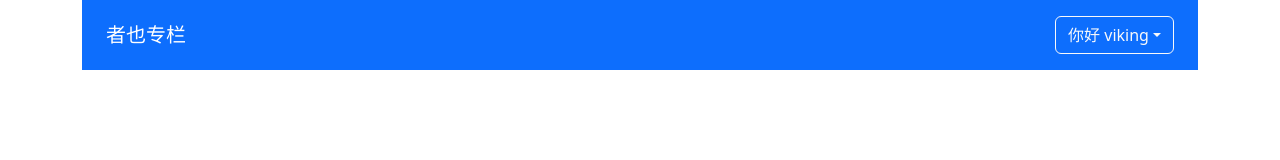
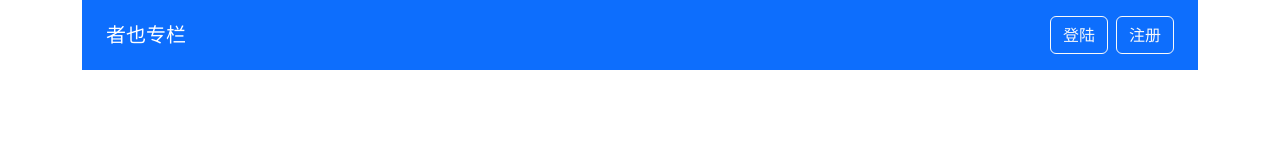
Before and after one commit to deexiao/zheye, a Vue app: page / in a window 1280 px wide. Shown: the top 160 px of the page. Built offline with nearby package versions, Linux system fonts and the light colour scheme.

Commit message:
:sparkles: Feat: pinia initial setup

```diff
--- a/package.json
+++ b/package.json
@@ -20,7 +20,8 @@
     "unplugin-auto-import": "^0.11.2",
     "unplugin-vue-components": "^0.22.7",
     "vue": "^3.2.38",
-    "vue-router": "^4.1.5"
+    "vue-router": "^4.1.5",
+    "vuex": "^4.0.2"
   },
   "devDependencies": {
     "@rushstack/eslint-patch": "^1.1.4",
--- a/src/App.vue
+++ b/src/App.vue
@@ -1,6 +1,6 @@
 <template>
   <div class="container">
-    <GlobalHeader :user="currentUser" />
+    <GlobalHeader :user="user" />
     <RouterView />
     <footer class="text-center py-4 text-secondary bg-light mt-6">
       <small>
@@ -18,11 +18,12 @@
 
 <script setup lang="ts">
 import { RouterView } from 'vue-router';
-import GlobalHeader, { type UserProps } from './components/GlobalHeader.vue';
+import GlobalHeader from './components/GlobalHeader.vue';
 import 'bootstrap/dist/css/bootstrap.min.css';
+import { useStore } from '@/stores/index';
+import { computed } from 'vue';
 
-const currentUser: UserProps = {
-  isLogin: true,
-  name: 'viking'
-};
+const store = useStore();
+
+const user = computed(() => store.user);
 </script>
--- a/src/main.ts
+++ b/src/main.ts
@@ -1,9 +1,11 @@
 import { createApp } from 'vue';
+import { createPinia } from 'pinia';
 import App from './App.vue';
 import router from './router';
 
 const app = createApp(App);
 
+app.use(createPinia());
 app.use(router);
 
 app.mount('#app');
--- /dev/null
+++ b/src/stores/index.ts
@@ -0,0 +1,34 @@
+import { defineStore } from 'pinia';
+import { testData, testPosts, type ColumnProps, type PostProps } from '../testData';
+
+interface UserProps {
+  isLogin: boolean;
+  name?: string;
+  id?: number;
+}
+export interface GlobalDataProps {
+  columns: ColumnProps[]; // xxx的专栏
+  posts: PostProps[]; // xxx的专栏下的文章
+  user: UserProps;
+}
+
+export const useStore = defineStore('store', {
+  state: (): GlobalDataProps => ({
+    columns: testData,
+    posts: testPosts,
+    user: { isLogin: false }
+  }),
+  actions: {
+    login() {
+      this.user = { ...this.user, isLogin: true, name: 'deexiao' };
+    }
+  },
+  getters: {
+    getColumnById: state => (id: number) => {
+      return state.columns.find(c => c.id === id);
+    },
+    getPostsByCid: state => (cid: number) => {
+      return state.posts.filter(post => post.columnId === cid);
+    }
+  }
+});
--- a/src/views/ColumnDetail.vue
+++ b/src/views/ColumnDetail.vue
@@ -15,11 +15,14 @@
 
 <script setup lang="ts">
 import { useRoute } from 'vue-router';
-import { testData, testPosts } from '../testData';
 import PostList from '../components/PostList.vue';
+import { useStore } from '@/stores/index';
+import { computed } from 'vue';
 
 const route = useRoute();
+const store = useStore();
+
 const currentId = +route.params.id; // + 意思是把 string 转换成 number
-const column = testData.find(c => c.id === currentId);
-const list = testPosts.filter(post => post.columnId === currentId);
+const column = computed(() => store.getColumnById(currentId));
+const list = computed(() => store.getPostsByCid(currentId));
 </script>
--- a/src/views/Home.vue
+++ b/src/views/Home.vue
@@ -12,11 +12,16 @@
       </div>
     </section>
     <h4 class="font-weight-bold text-center">发现精彩</h4>
-    <ColumnList :list="testData" />
+    <ColumnList :list="list" />
   </div>
 </template>
 
 <script setup lang="ts">
-import { testData } from '../testData';
 import ColumnList from '../components/ColumnList.vue';
+import { useStore } from '@/stores/index';
+import { computed } from 'vue';
+
+const store = useStore();
+
+const list = computed(() => store.columns);
 </script>
--- a/src/views/Login.vue
+++ b/src/views/Login.vue
@@ -26,8 +26,10 @@ import { ref } from 'vue';
 import ValidateInput from '../components/ValidateInput.vue';
 import ValidateForm from '../components/ValidateForm.vue';
 import { useRouter } from 'vue-router';
+import { useStore } from '@/stores/index';
 
 const router = useRouter();
+const store = useStore();
 
 const loginForm = ref();
 
@@ -42,7 +44,8 @@ const passwordRules: RulesProp = [{ type: 'required', message: '密码不能为
 
 const onFormSubmit = (result: boolean) => {
   if (result) {
-    router.push({ name: 'column', params: { id: 1 } });
+    router.push('/');
+    store.login();
   } else {
     loginForm.value.clearInputs();
   }
```
Also changed, not shown: src/stores/counter.ts (deleted, +0 -12 lines), 1 other file (tests, documents, lock files or other folders).
